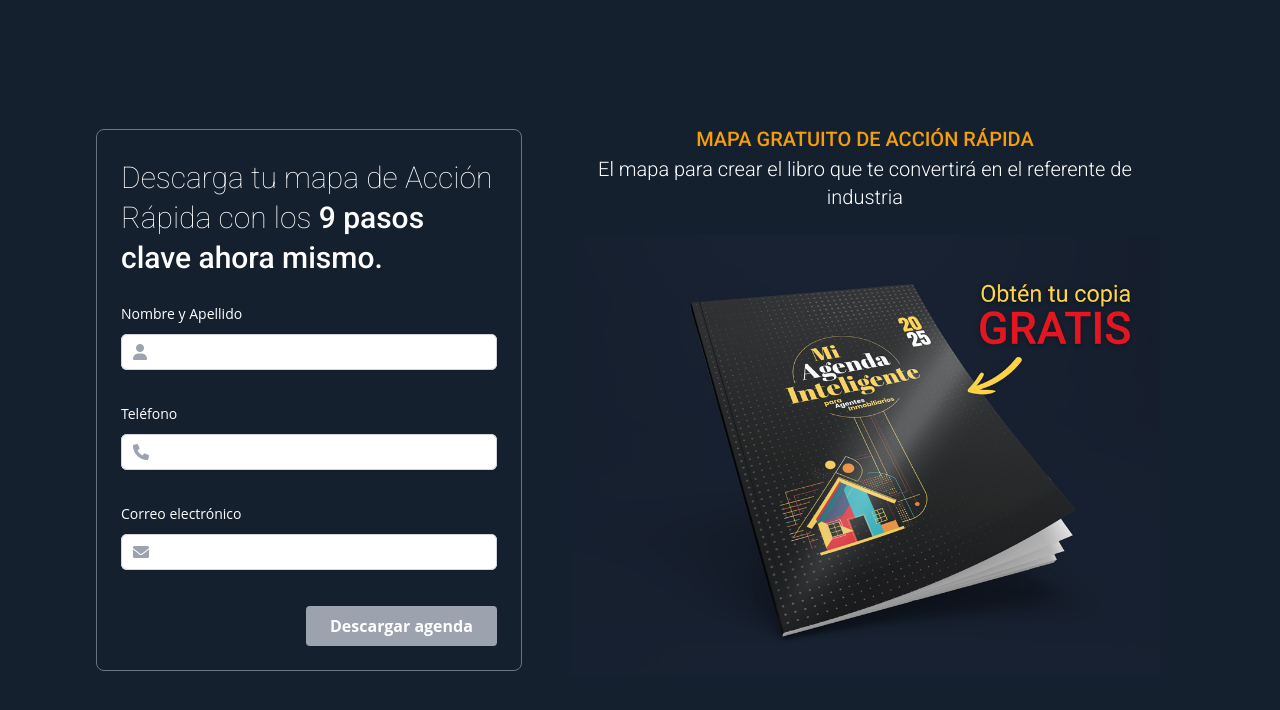
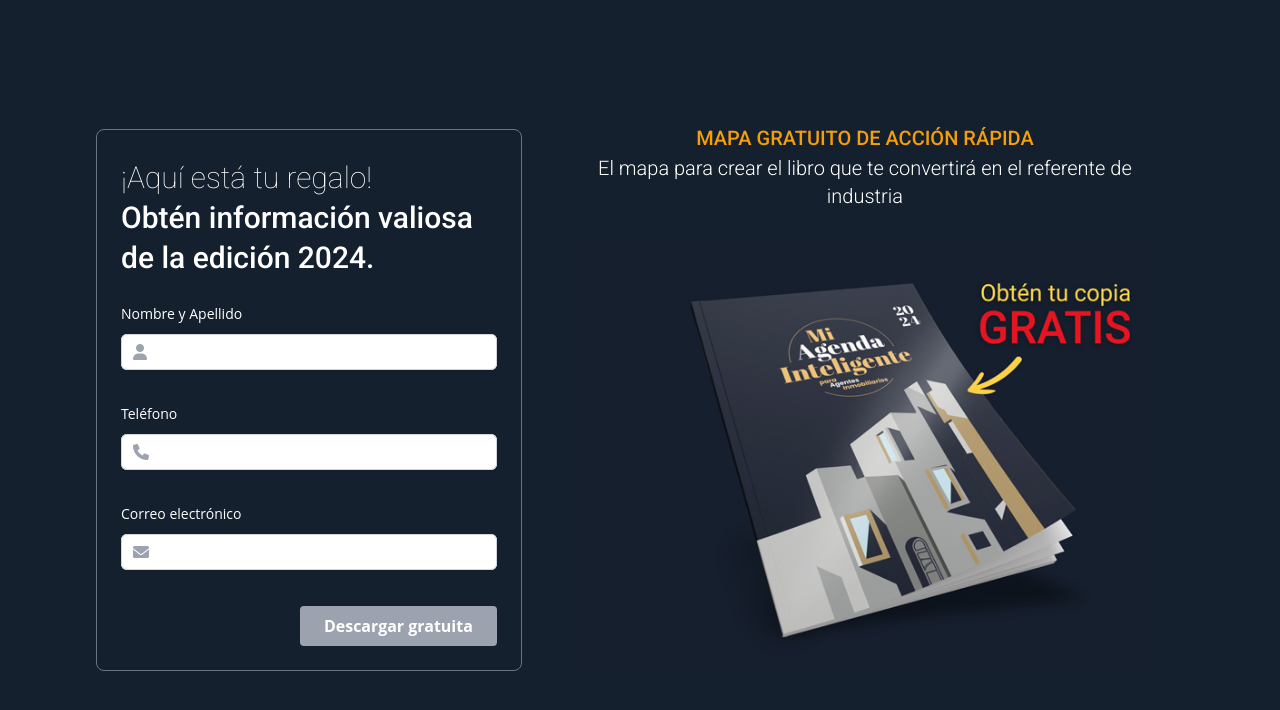
Before and after one commit to maaaikdev/real-state-agenda, a PHP site: page /index.php in a window 1280 px wide. Shown: the top 710 px of the page. Run offline with PHP 8.4, Linux system fonts and the light colour scheme.

Commit message:
fix/optimize main image

```diff
--- a/public/index.php
+++ b/public/index.php
@@ -51,7 +51,8 @@
                 <div class="space-y-12">
                     <div class="pb-3">
                         <!-- <h2 class="text-base font-semibold leading-7 text-gray-900">Personal Information</h2> -->
-                        <h2 class="roboto-extralight text-xl lg:text-3xl mt-1 text-white leading-7 lg:leading-10">Descarga tu mapa de Acción Rápida con los <strong class="roboto-medium">9 pasos clave ahora mismo.</strong></h2>
+                        <!-- <h2 class="roboto-extralight text-xl lg:text-3xl mt-1 text-white leading-7 lg:leading-10">Descarga tu mapa de Acción Rápida con los <strong class="roboto-medium">9 pasos clave ahora mismo.</strong></h2> -->
+                         <h2 class="roboto-extralight text-xl lg:text-3xl mt-1 text-white leading-7 lg:leading-10">¡Aquí está tu regalo! <br /><strong class="roboto-medium">Obtén información valiosa de la edición 2024.</strong></h2>
                         <div class="mt-6 grid grid-cols-1 gap-x-6 gap-y-4 lg:gap-y-8 sm:grid-cols-6">
                             <div class="col-span-full">
                                 <label for="names" class="block text-sm font-medium leading-6 text-white">Nombre y Apellido</label>
@@ -89,7 +90,7 @@
 
                 <div class="mt-6 flex items-center justify-end gap-x-6">
                     <!-- <button type="button" class="text-sm font-semibold leading-6 text-gray-900">Cancel</button> -->
-                    <button type="submit" id="submitRealStateAgenda" class="bg-gray-400 text-white font-bold py-2 px-6 rounded focus:outline-none focus:ring-2 focus:ring-indigo-500 disabled:bg-gray-300 disabled:cursor-not-allowed" disabled>Descargar agenda</button>
+                    <button type="submit" id="submitRealStateAgenda" class="bg-gray-400 text-white font-bold py-2 px-6 rounded focus:outline-none focus:ring-2 focus:ring-indigo-500 disabled:bg-gray-300 disabled:cursor-not-allowed" disabled>Descargar gratuita</button>
                 </div>
             </form>
             <!-- Mensaje de éxito -->
```
Also changed, not shown: public/assets/images/agenda.jpg, public/assets/images/agenda.webp (deleted).
